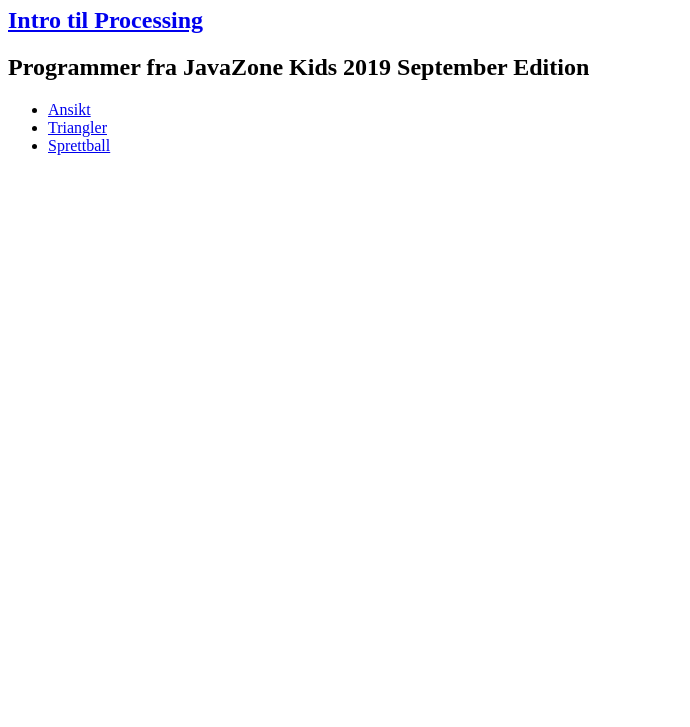
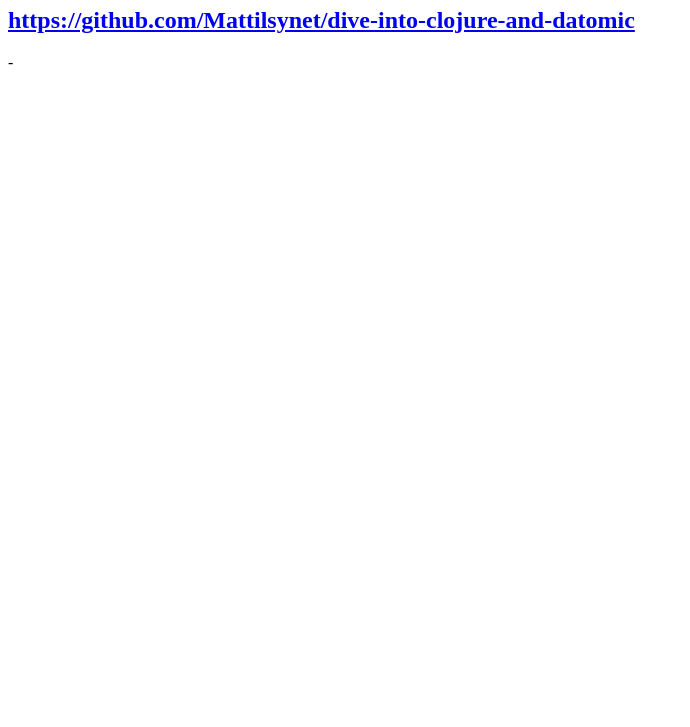
Before and after one commit to Sardtok/sardtok.github.io, a plain HTML site: page index.html in a window 1280 px wide. Shown: the part 73-800 px from the top of the page, without its empty margins (0-690 px from the left). Drawn offline with Linux system fonts and the light colour scheme.

Commit message:
Link to JavaZone workshop 2025

```diff
--- a/index.html
+++ b/index.html
@@ -5,12 +5,7 @@
   </head>
   <body>
       <h1>Sardtok's Github page</h1>
-      <h2><a href="ProcessingIntro.html">Intro til Processing</a></h2>
-      <h2>Programmer fra JavaZone Kids 2019 September Edition</h2>
-      <ul>
-          <li><a href="https://gist.github.com/Sardtok/8984abb5a67d33c3fc1d3d20019eb2c9">Ansikt</a></li>
-          <li><a href="https://gist.github.com/Sardtok/8f6a380754c303dcd8090978da02213c">Triangler</a></li>
-          <li><a href="https://gist.github.com/Sardtok/b7c8c28554b214f53899993da09f2be2">Sprettball</a> </li>
-      </ul>
+      <h2><a href="https://github.com/Mattilsynet/dive-into-clojure-and-datomic">https://github.com/Mattilsynet/dive-into-clojure-and-datomic</a></h2>
   </body>
 </html>
+-
```
